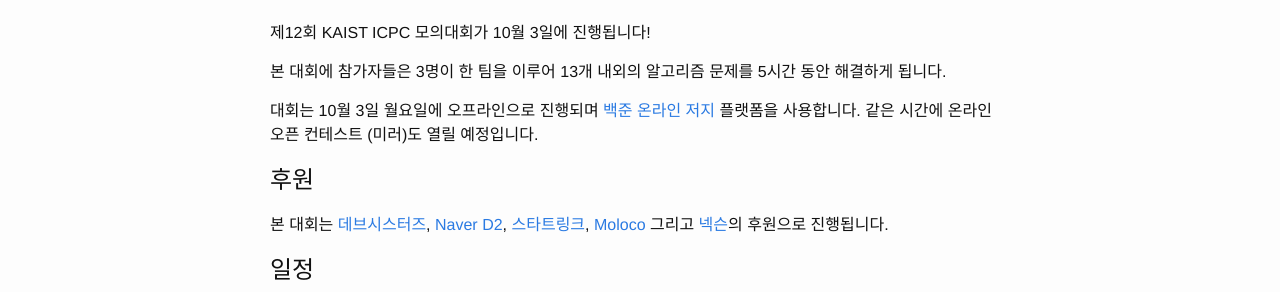
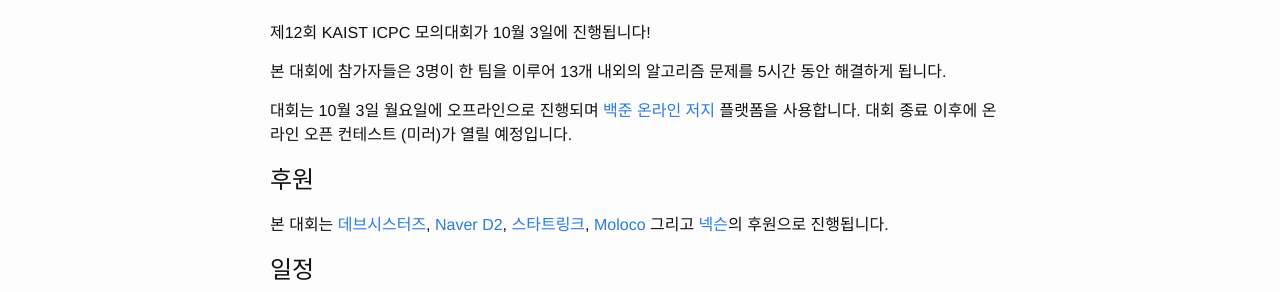
Before and after one commit to RUN-KAIST/kaist.run, a Jekyll site: the page built from index/ko.md, in a window 1280 px wide and 900 px high. Shown: the part 165-457 px from the top of the window. Built offline with Jekyll 4.4.1, drawn with Linux system fonts in a browser that asks for light colours; our own code applies the rules of GitHub Pages for plain Markdown files.

Commit message:
Update ko.md

```diff
--- a/index/ko.md
+++ b/index/ko.md
@@ -14,7 +14,7 @@ redirect_from: /index.html
 
 본 대회에 참가자들은 3명이 한 팀을 이루어 13개 내외의 알고리즘 문제를 5시간 동안 해결하게 됩니다.
 
-대회는 10월 3일 월요일에 오프라인으로 진행되며 [백준 온라인 저지](https://acmicpc.net) 플랫폼을 사용합니다. 같은 시간에 온라인 오픈 컨테스트 (미러)도 열릴 예정입니다.
+대회는 10월 3일 월요일에 오프라인으로 진행되며 [백준 온라인 저지](https://acmicpc.net) 플랫폼을 사용합니다. 대회 종료 이후에 온라인 오픈 컨테스트 (미러)가 열릴 예정입니다.
 
 ## 후원
 
```
